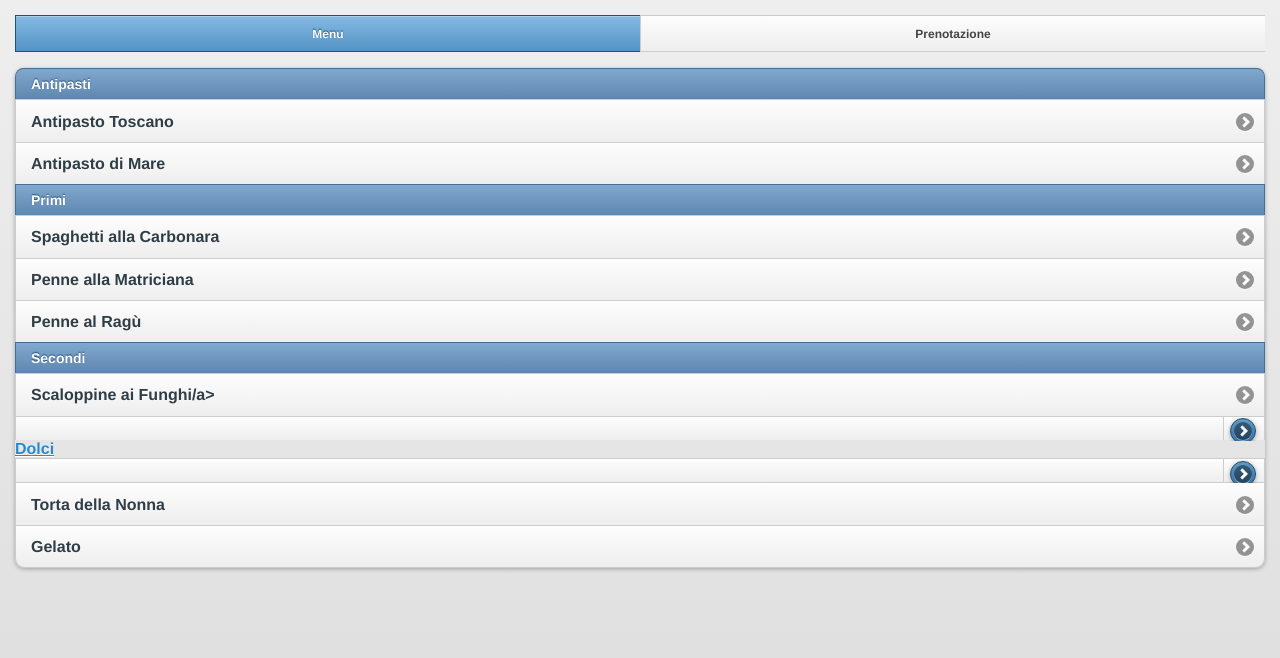
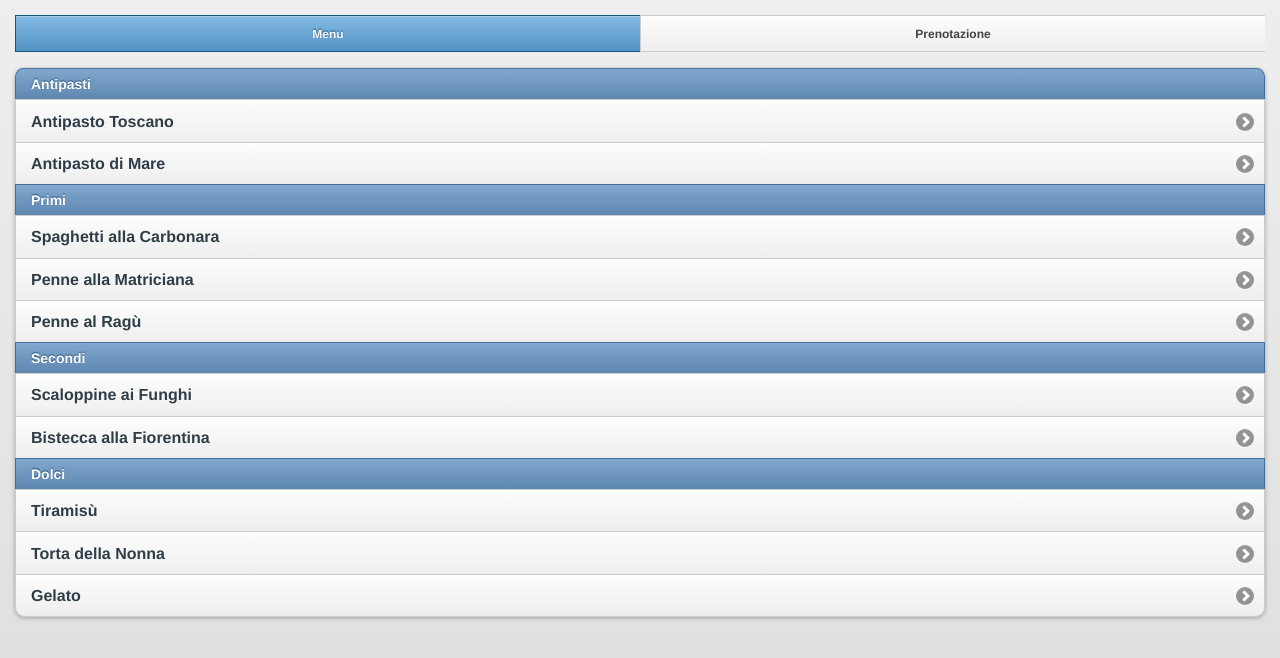
Before and after one commit to jacopocappelli89/ristoranti, a plain HTML site: page index.html in a window 1280 px wide. Drawn offline with Linux system fonts and the light colour scheme.

Commit message:
errori corretti

```diff
--- a/index.html
+++ b/index.html
@@ -46,10 +46,10 @@
             </li>
             <li data-role="list-divider" role="heading">Secondi</li>
             <li data-theme="c">
-                <a href="#page1" data-transition="slide">Scaloppine ai Funghi/a>
+                <a href="#page1" data-transition="slide">Scaloppine ai Funghi</a>
             </li>
             <li data-theme="c">
-                <a href="#page1" data-transition="slide">Bistecca alla Fiorentina/a>
+                <a href="#page1" data-transition="slide">Bistecca alla Fiorentina</a>
             </li>
             <li data-role="list-divider" role="heading">Dolci</li>
             <li data-theme="c">
```
